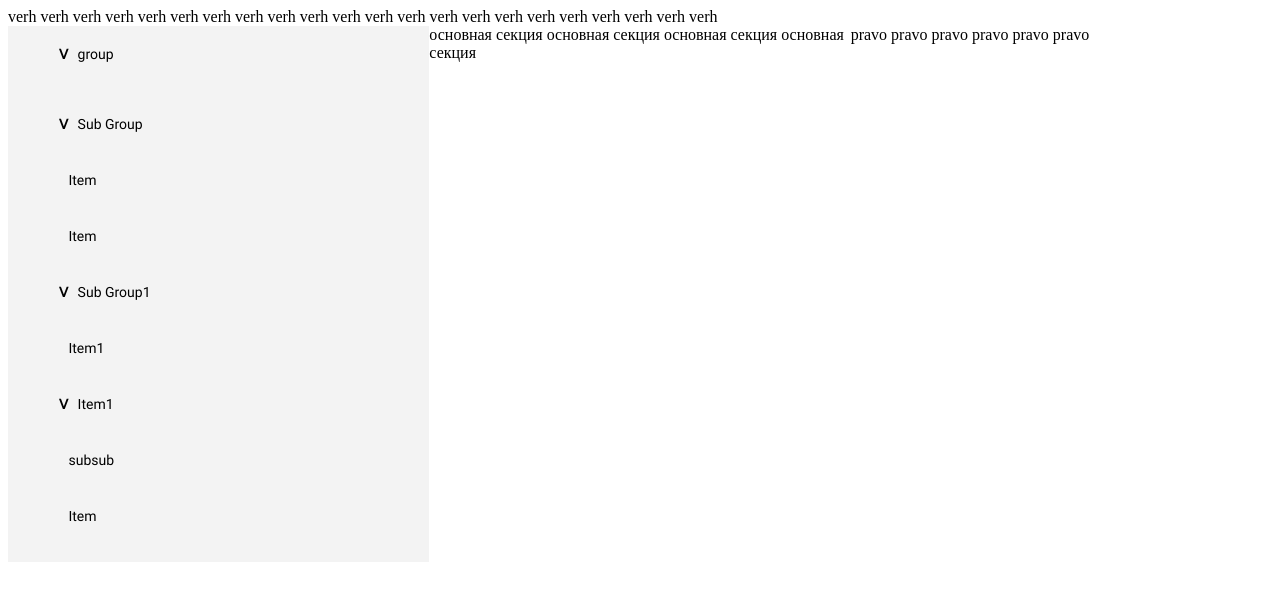
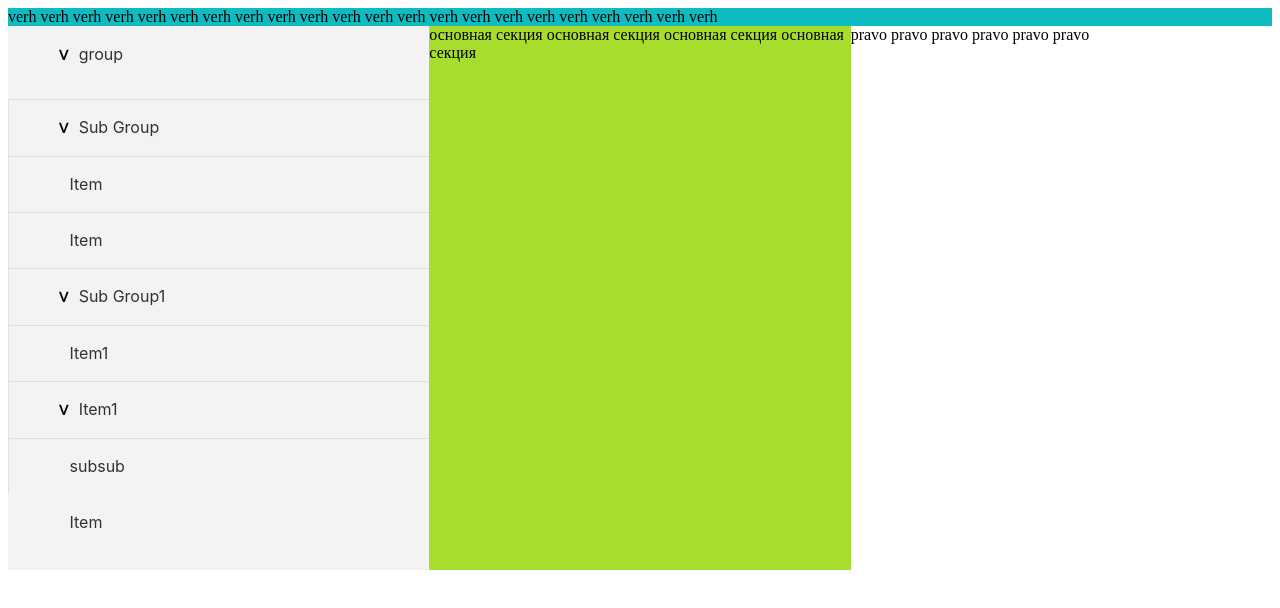
Before and after one commit to igordmax/electronapp, a Vue app: page / in a window 1280 px wide. Shown: the top 608 px of the page. Built offline with nearby package versions, Linux system fonts and the light colour scheme.

Commit message:
2nd step

```diff
--- a/src/App.vue
+++ b/src/App.vue
@@ -1,10 +1,10 @@
 <template>
-<header> verh verh verh verh verh  verh  verh  verh  verh  verh  verh  verh  verh  verh  verh  verh  verh  verh  verh  verh  verh  verh </header>
+<header style="background: #0dbbc1"> verh verh verh verh verh  verh  verh  verh  verh  verh  verh  verh  verh  verh  verh  verh  verh  verh  verh  verh  verh  verh </header>
  <div class="container">
   <div class="flex left_side_menu cd-accordion-menu">
 <TreeComponent :model="treeData"></TreeComponent>
 </div>
-<div class="flex main_section">
+<div class="flex main_section" style="background: #a9dd2d">
 основная секция основная секция основная секция основная секция
 </div>
 <div class="flex right_side_menu">
--- a/src/components/TreeComponent.vue
+++ b/src/components/TreeComponent.vue
@@ -57,25 +57,24 @@ export default {
 
 
 <style>
-@font-face {
-  font-family: "Roboto";
-  src: local("Roboto");
-  /*src: url("\src\components\fonts\SegoeUIVF.ttf") format("ttf");*/
-  font-weight: 600;
-}
+
 
 .cd-accordion-menu {
 padding: 0px 0px 4px;
-position: relative;
+position: absolute;
 left: 0%;
 right: 79.5%;
 top: 0.15%;
 bottom: 0%;
 /*Light/Background/Fill Color/Solid Background/Base */
-background: #F3F3F3;
+background: #f3f3f3;
 font-family: "Roboto";
-font-weight: 600;
-font-size: 14px;
+font-family: -apple-system, BlinkMacSystemFont, "Segoe UI", Roboto,
+    Oxygen-Sans, Ubuntu, Cantarell, "Helvetica Neue", Helvetica, Arial,
+    sans-serif;
+  -webkit-font-smoothing: antialiased;
+  -moz-osx-font-smoothing: grayscale;
+  overflow: hidden;
 line-height: 20px;
 }
 
@@ -93,9 +92,9 @@ ol, ul, li {
   position: relative;
   display: block;
   padding: 18px 18px 18px 45px;
-  /*box-shadow: inset 1px 1px #000;
+  box-shadow: inset 1px 1px rgba(0, 0, 0, 0.0803);
 
-  color: rgba(0,0,0,.8);*/
+  color: rgba(0,0,0,.8);
 }
 
 .cd-accordion-menu label::before,
@@ -125,13 +124,13 @@ content: '';
 /*adding icons*/
 .cd-accordion-menu li.folder >label> button span::before {
   content: "\1433";
-  font-family: 'Font Awesome 5 Free', 'Font Awesome 5 Brands';
+  font-family: 'Segoe Fluent Icons';
   font-weight: 900;
 }
 .cd-accordion-menu li.folder >label> button.open span::before {
 
    content: "\142F";
-  font-family: 'Font Awesome 5 Free', 'Font Awesome 5 Brands';
+  font-family: 'Segoe Fluent Icons';
   font-weight: 900;
 }
 
```
Also changed, not shown: src/components/fonts/Roboto-Black.ttf (added).
